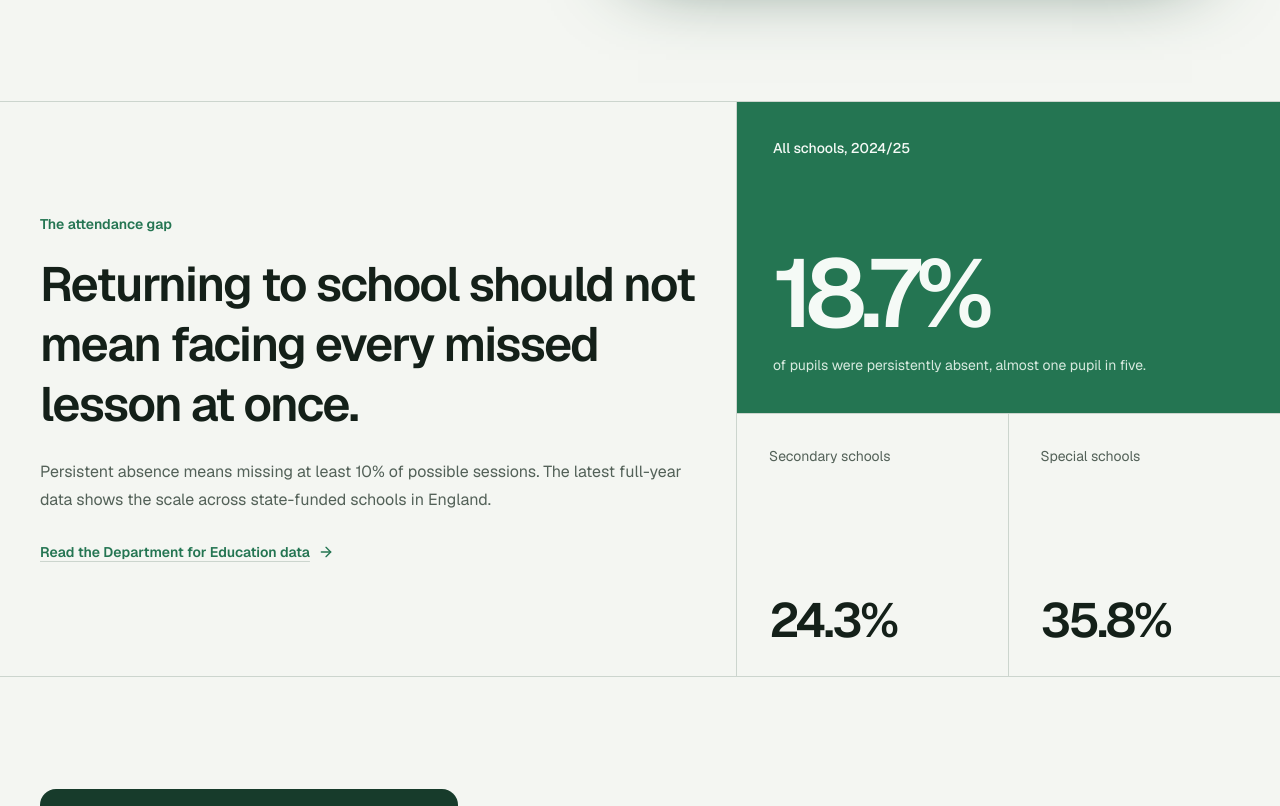
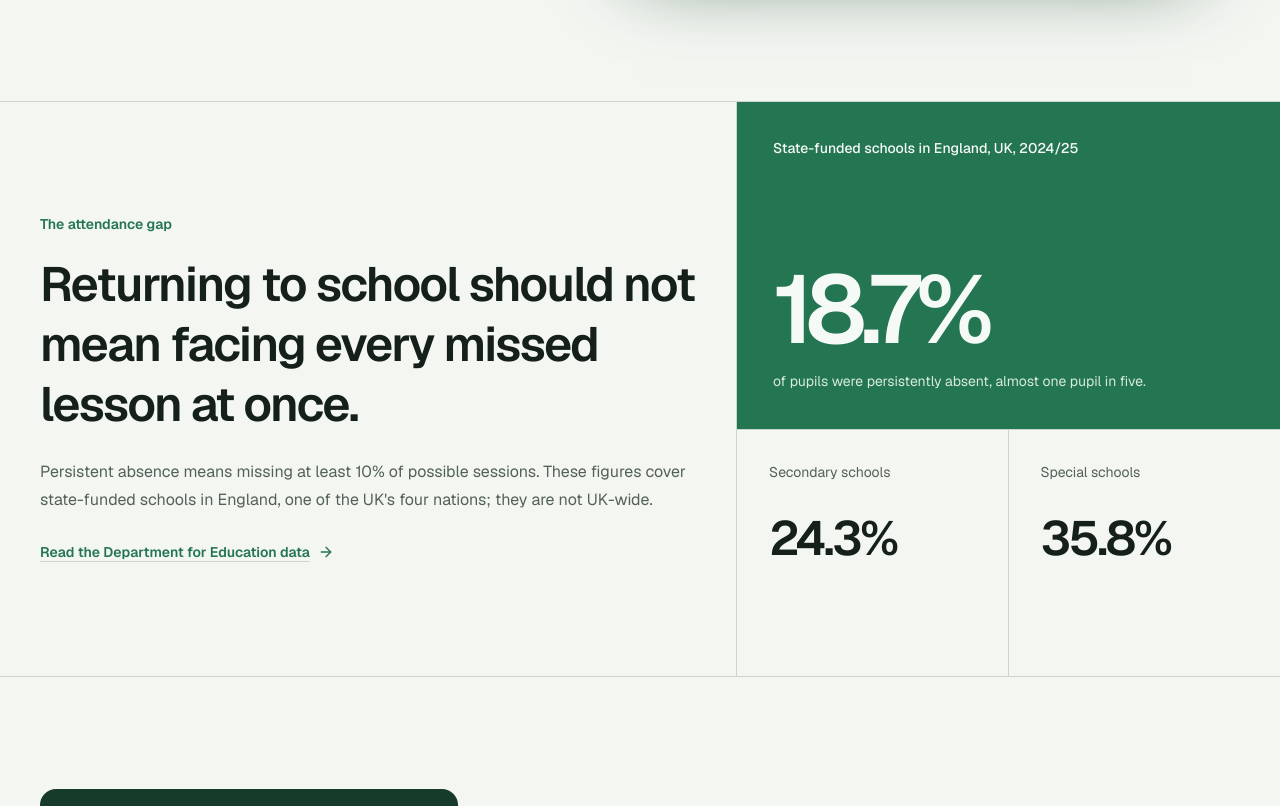
Before and after one commit to DanielButler1/BridgeBack, a Next.js app: page / in a window 1280 px wide. Shown: the part 700-1506 px from the top of the page. Built offline with nearby package versions, Linux system fonts and the light colour scheme; no server answers.

Commit message:
fix(marketing): refine evidence and footer spacing

```diff
--- a/src/app/page.tsx
+++ b/src/app/page.tsx
@@ -101,7 +101,7 @@ export default function Home() {
               Returning to school should not mean facing every missed lesson at once.
             </p>
             <p className="mt-6 max-w-2xl text-base leading-7 text-[var(--landing-muted)]">
-              Persistent absence means missing at least 10% of possible sessions. The latest full-year data shows the scale across state-funded schools in England.
+              Persistent absence means missing at least 10% of possible sessions. These figures cover state-funded schools in England, one of the UK&apos;s four nations; they are not UK-wide.
             </p>
             <a
               href={attendanceSource}
@@ -114,17 +114,17 @@ export default function Home() {
           </div>
           <div className="grid border-t border-[var(--landing-line)] sm:grid-cols-2 lg:border-l lg:border-t-0">
             <div className="flex min-h-64 flex-col justify-between bg-[var(--landing-accent)] p-7 text-[var(--landing-accent-ink)] sm:col-span-2 sm:p-9">
-              <span className="text-sm font-medium">All schools, 2024/25</span>
+              <span className="text-sm font-medium">State-funded schools in England, UK, 2024/25</span>
               <div>
                 <strong className="text-7xl font-semibold tracking-[-0.07em] sm:text-8xl">18.7%</strong>
                 <p className="mt-3 max-w-md text-sm leading-6 text-[var(--landing-accent-muted)]">of pupils were persistently absent, almost one pupil in five.</p>
               </div>
             </div>
-            <div className="flex min-h-52 flex-col justify-between border-r border-t border-[var(--landing-line)] p-7 sm:p-8">
+            <div className="flex min-h-44 flex-col gap-8 border-r border-t border-[var(--landing-line)] p-7 sm:p-8">
               <span className="text-sm text-[var(--landing-muted)]">Secondary schools</span>
               <strong className="text-5xl font-semibold tracking-[-0.055em]">24.3%</strong>
             </div>
-            <div className="flex min-h-52 flex-col justify-between border-t border-[var(--landing-line)] p-7 sm:p-8">
+            <div className="flex min-h-44 flex-col gap-8 border-t border-[var(--landing-line)] p-7 sm:p-8">
               <span className="text-sm text-[var(--landing-muted)]">Special schools</span>
               <strong className="text-5xl font-semibold tracking-[-0.055em]">35.8%</strong>
             </div>
@@ -230,10 +230,9 @@ export default function Home() {
       </section>
 
       <footer className="border-t border-[var(--landing-line)]">
-        <div className="mx-auto flex max-w-[1400px] flex-col gap-4 px-4 py-8 text-sm text-[var(--landing-muted)] sm:flex-row sm:items-center sm:justify-between sm:px-6 lg:px-10">
-          <div className="flex items-center gap-3"><BridgeBackMark className="size-8 rounded-[0.75rem] shadow-none" /><span className="font-semibold text-[var(--landing-ink)]">BridgeBack</span></div>
-          <p>Built with synthetic data for OpenAI Build Week.</p>
-        </div>
+        <p className="mx-auto max-w-[1400px] px-4 py-5 text-center text-xs text-[var(--landing-muted)]">
+          Built with <span role="img" aria-label="love">❤️</span> for OpenAI Build Week
+        </p>
       </footer>
     </main>
   );
```
